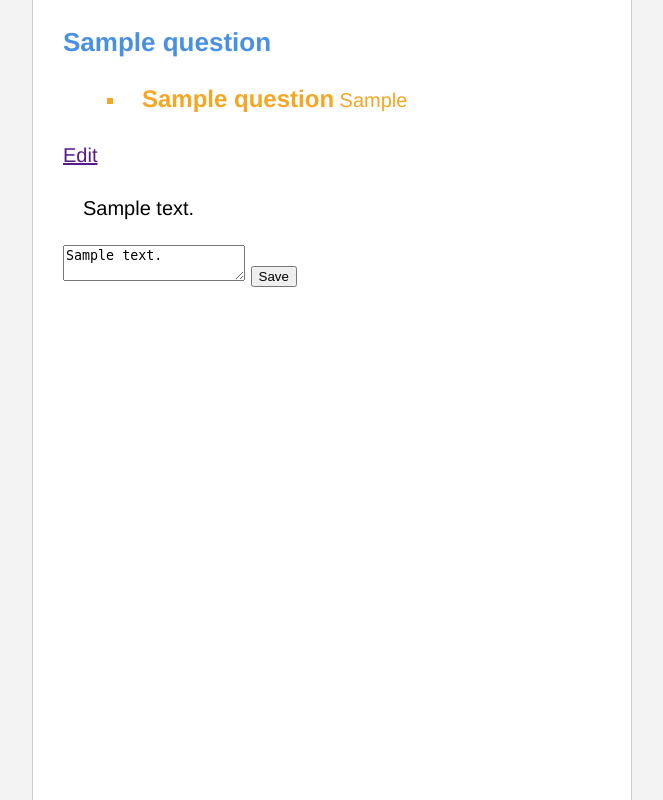
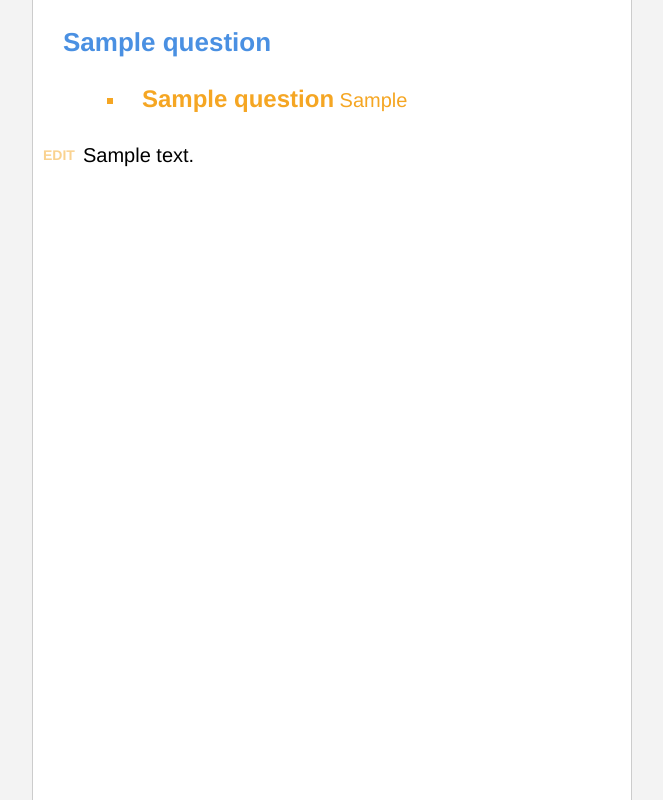
Before and after one commit to csvenja/bitter-tea, a Django app: page /1/ in a window 1280 px wide. Shown: the whole page, without its empty margins (68-731 px from the left). Run offline with Django 3.2, Linux system fonts and the light colour scheme; tables that the repository leaves empty hold one stand-in row (values such as "Sample post").

Commit message:
Edit pad style

```diff
--- a/kaushue/static/style.css
+++ b/kaushue/static/style.css
@@ -53,6 +53,45 @@ article:last-child {
     line-height: 1.65em;
 }
 
+article > div {
+    position: relative;
+}
+
+.edit {
+    position: absolute;
+    left: -20px;
+    color: #F5A623;
+    text-transform: uppercase;
+    font-size: 0.7em;
+    font-weight: bold;
+    text-decoration: none;
+    opacity: 0.5;
+}
+.edit:hover {
+    opacity: 1;
+}
+
+.edit-content {
+    display: none;
+    margin-top: 20px;
+    padding-top: 5px;
+}
+
+.edit-pad {
+    display: block;
+    margin-left: 20px;
+    width: 100%;
+    height: 320px;
+    font-size: 0.85em;
+    line-height: 1.5em;
+    border: 1px solid #ccc;
+    padding: 5px;
+}
+
+.edit-submit {
+    margin-left: 20px;
+}
+
 .reference-list {
     list-style-type: square;
     list-style-position: inside;
```
